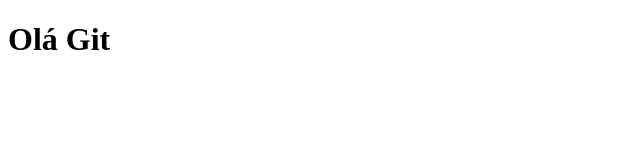
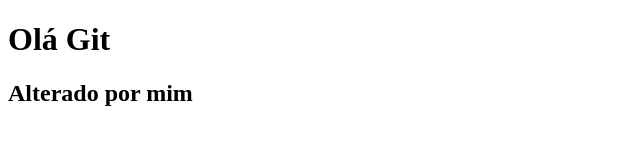
Before and after one commit to fontesanta/testegithub, a plain HTML site: page index.html in a window 1280 px wide. Shown: the whole page, without its empty margins (0-640 px from the left). Drawn offline with Linux system fonts and the light colour scheme.

Commit message:
alterado por mim

```diff
--- a/index.html
+++ b/index.html
@@ -10,6 +10,7 @@
 
 <body>
     <h1>Olá Git</h1>
+    <h2>Alterado por mim</h2>
 </body>
 
 </html>
```
